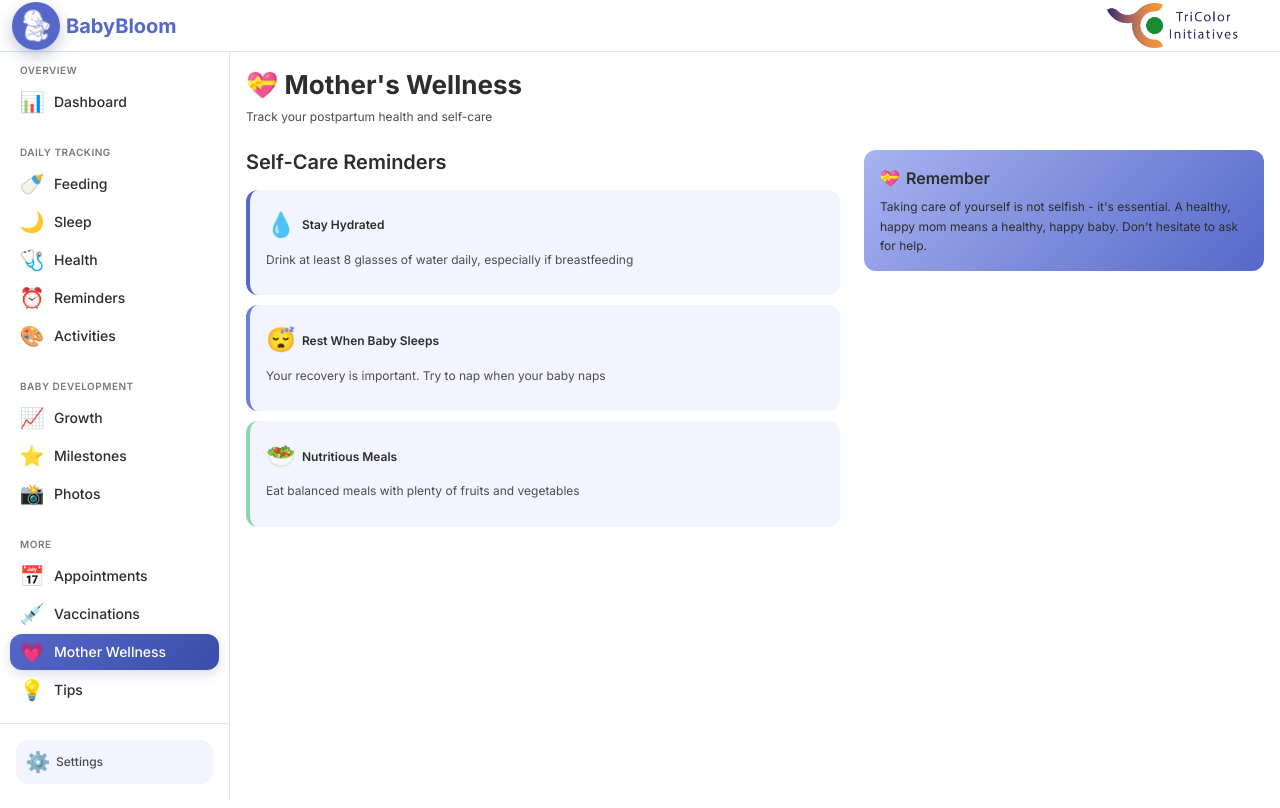
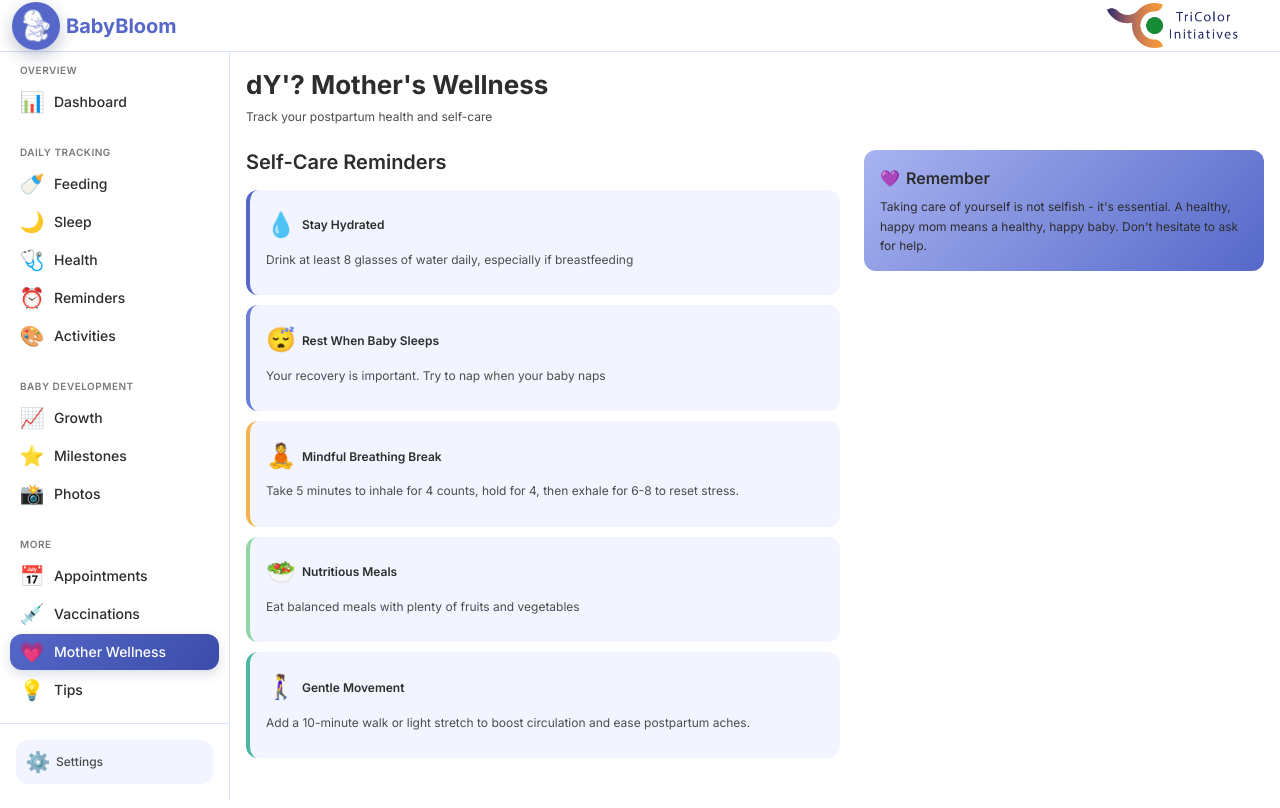
Before and after one commit to TriColor-Initiatives/Baby-Bloom, a React (Vite) app: page /mother-health in a window 1280 px wide. Built offline with nearby package versions, Linux system fonts and the light colour scheme; no server answers.

Commit message:
Fixed Sidebar

```diff
--- a/src/components/layout/Sidebar.jsx
+++ b/src/components/layout/Sidebar.jsx
@@ -32,6 +32,7 @@ const Sidebar = ({ isOpen, isCollapsed, onHoverChange, onClose }) => {
         { path: '/health', icon: '🩺', label: 'Health' },
         { path: '/reminders', icon: '⏰', label: 'Reminders' },
         { path: '/activities', icon: '🎨', label: 'Activities' },
+        ...(isBaby6MonthsOrOlder ? [{ path: '/recipes', icon: '🥣', label: 'Recipes' }] : []),
       ],
     },
     {
@@ -49,7 +50,6 @@ const Sidebar = ({ isOpen, isCollapsed, onHoverChange, onClose }) => {
         { path: '/vaccinations', icon: '💉', label: 'Vaccinations' },
         { path: '/mother-health', icon: '💗', label: 'Mother Wellness' },
         { path: '/tips', icon: '💡', label: 'Tips' },
-        ...(isBaby6MonthsOrOlder ? [{ path: '/recipes', icon: '🥣', label: 'Recipes' }] : []),
       ],
     },
   ];
--- a/src/pages/MotherHealth.jsx
+++ b/src/pages/MotherHealth.jsx
@@ -4,7 +4,7 @@ const MotherHealth = () => {
   return (
     <div className="page-container">
       <div className="page-header">
-        <h1 className="page-title">💝 Mother's Wellness</h1>
+        <h1 className="page-title">dY'? Mother's Wellness</h1>
         <p className="page-subtitle">Track your postpartum health and self-care</p>
       </div>
 
@@ -31,6 +31,16 @@ const MotherHealth = () => {
             </p>
           </div>
 
+          <div className="log-entry" style={{ borderLeftColor: '#f5b14c' }}>
+            <div className="log-entry-type">
+              <span className="log-entry-icon">🧘</span>
+              <span>Mindful Breathing Break</span>
+            </div>
+            <p style={{ fontSize: 'var(--font-size-sm)', color: 'var(--text-secondary)', marginTop: 'var(--spacing-sm)' }}>
+              Take 5 minutes to inhale for 4 counts, hold for 4, then exhale for 6-8 to reset stress.
+            </p>
+          </div>
+
           <div className="log-entry" style={{ borderLeftColor: 'var(--success)' }}>
             <div className="log-entry-type">
               <span className="log-entry-icon">🥗</span>
@@ -40,12 +50,22 @@ const MotherHealth = () => {
               Eat balanced meals with plenty of fruits and vegetables
             </p>
           </div>
+
+          <div className="log-entry" style={{ borderLeftColor: '#4cb7a5' }}>
+            <div className="log-entry-type">
+              <span className="log-entry-icon">🚶‍♀️</span>
+              <span>Gentle Movement</span>
+            </div>
+            <p style={{ fontSize: 'var(--font-size-sm)', color: 'var(--text-secondary)', marginTop: 'var(--spacing-sm)' }}>
+              Add a 10-minute walk or light stretch to boost circulation and ease postpartum aches.
+            </p>
+          </div>
         </div>
 
         <div className="info-panel">
           <div className="tip-card" style={{ background: 'linear-gradient(135deg, var(--primary-light) 0%, var(--primary) 100%)' }}>
             <div className="tip-card-title">
-              <span>💝</span>
+              <span>💜</span>
               <span>Remember</span>
             </div>
             <p className="tip-card-text">
--- a/src/pages/Photos.jsx
+++ b/src/pages/Photos.jsx
@@ -36,22 +36,29 @@ const Photos = () => {
 
   const ideasForAge = useMemo(() => {
     if (babyAgeMonths === null) return MONTHLY_IDEAS;
+
+    const withDistance = (idea) => {
+      const min = idea.minMonths ?? 0;
+      const max = idea.maxMonths ?? 24;
+      const rangeMid = (min + max) / 2;
+      return { idea, distance: Math.abs(rangeMid - babyAgeMonths) };
+    };
+
     const filtered = MONTHLY_IDEAS.filter((idea) => {
       const min = idea.minMonths ?? 0;
       const max = idea.maxMonths ?? 24;
       return babyAgeMonths >= min && babyAgeMonths <= max;
     });
-    if (filtered.length) return filtered;
-    // Fallback: pick the three closest age ideas
-    return MONTHLY_IDEAS
-      .map((idea) => {
-        const min = idea.minMonths ?? 0;
-        const max = idea.maxMonths ?? 24;
-        const rangeMid = (min + max) / 2;
-        return { ...idea, distance: Math.abs(rangeMid - babyAgeMonths) };
-      })
+
+    if (filtered.length >= 3) return filtered;
+
+    // Always show at least three idea cards: fill with nearest other ideas by age proximity
+    const remaining = MONTHLY_IDEAS.filter((idea) => !filtered.includes(idea))
+      .map(withDistance)
       .sort((a, b) => a.distance - b.distance)
-      .slice(0, 3);
+      .map((entry) => entry.idea);
+
+    return [...filtered, ...remaining].slice(0, 3);
   }, [babyAgeMonths]);
 
   // Load photos from localStorage on mount
```
